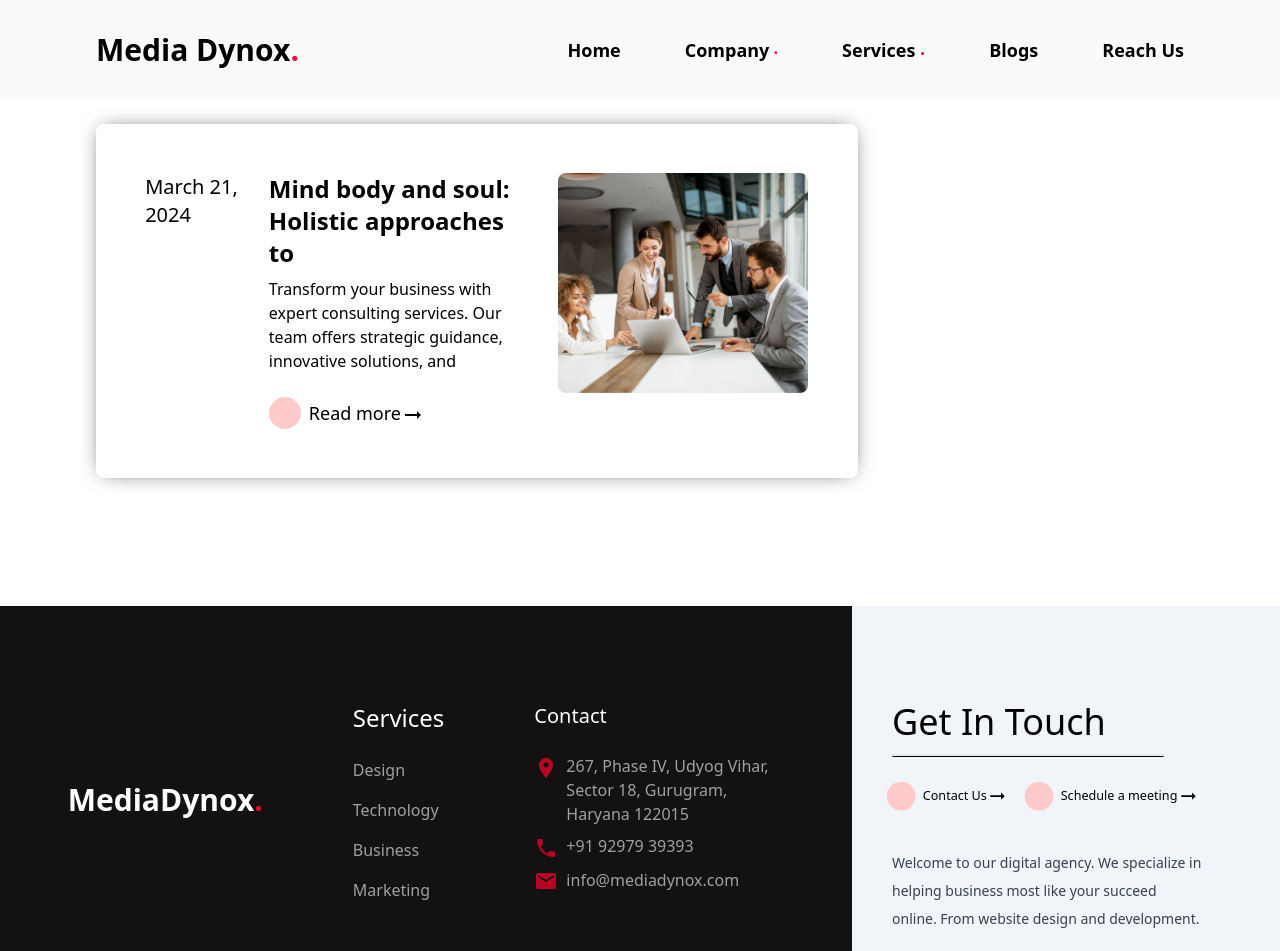
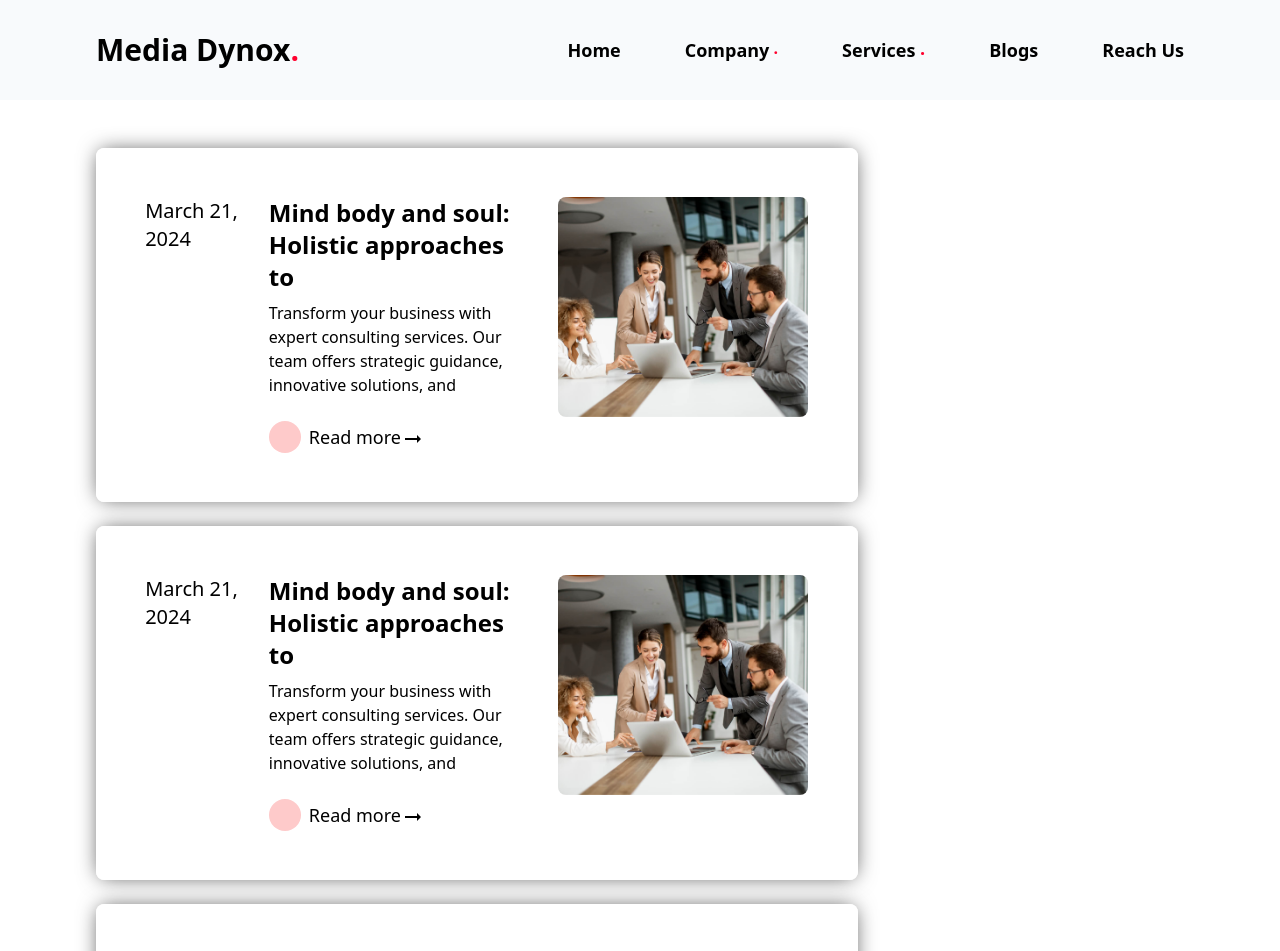
Before and after one commit to rkcoola792/media-dynox-revamped, a React (Vite) app: page / in a window 1280 px wide. Shown: the top 951 px of the page. Built offline with nearby package versions, Linux system fonts and the light colour scheme.

Commit message:
blog scroll effect created

```diff
--- a/src/components/Test/Test.jsx
+++ b/src/components/Test/Test.jsx
@@ -7,9 +7,21 @@ const Test = () => {
       <div className="left">
 
       </div>
-      <div className="right">
-        <div className='blogs'>
+      <div className="right my-12 relative ">
+        <div className='blogs relative my-12'>
+          <div className='z-10 sticky top-8'>
+
           <Blog></Blog>
+          </div>
+
+          <div className='z-20 bg-white sticky top-8'>
+
+          <Blog></Blog>
+          </div>
+          <div className='z-30 bg-white sticky top-8 '>
+
+          <Blog></Blog>
+          </div>
         </div>
       </div>
     </div>
--- a/tailwind.config.js
+++ b/tailwind.config.js
@@ -10,7 +10,8 @@ export default {
         outfit: ["Outfit"],
       },
       boxShadow: {
-        "blog-shadow": " 0px 0px 21px -7px rgba(0,0,0,0.75)",
+        // "blog-shadow": " 0px 0px 21px -7px rgba(0,0,0,0.75)",
+        "blog-shadow": "  0px 0px 21px -4px rgba(0,0,0,0.75)",
       },
     },
   },
```
